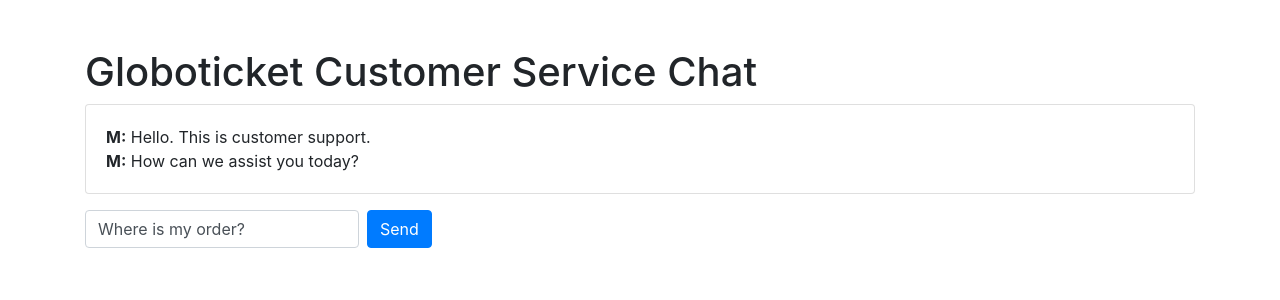
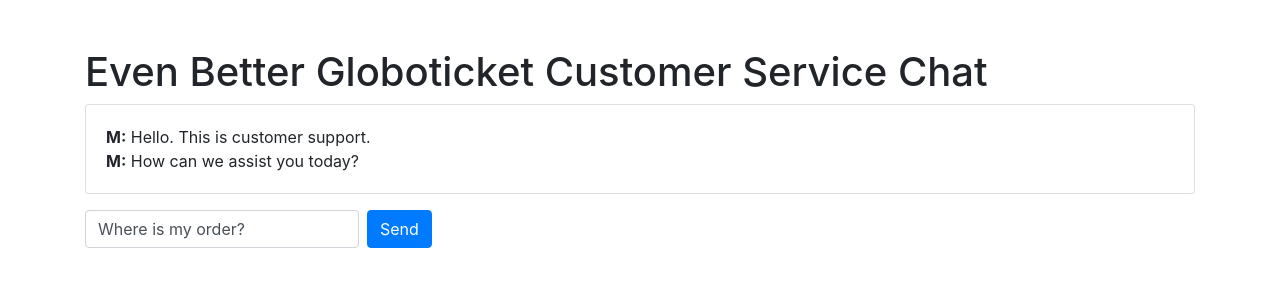
Before and after one commit to danielstern/vue-jest, a Vue app: page / in a window 1280 px wide. Shown: the top 300 px of the page. Built offline with nearby package versions, Linux system fonts and the light colour scheme.

Commit message:
Improved chat

```diff
--- a/src/routes/Chat/Chat.vue
+++ b/src/routes/Chat/Chat.vue
@@ -5,7 +5,7 @@
         <h1>
 
 
-            Globoticket Customer Service Chat
+            Even Better Globoticket Customer Service Chat
 
         </h1>
 
```
